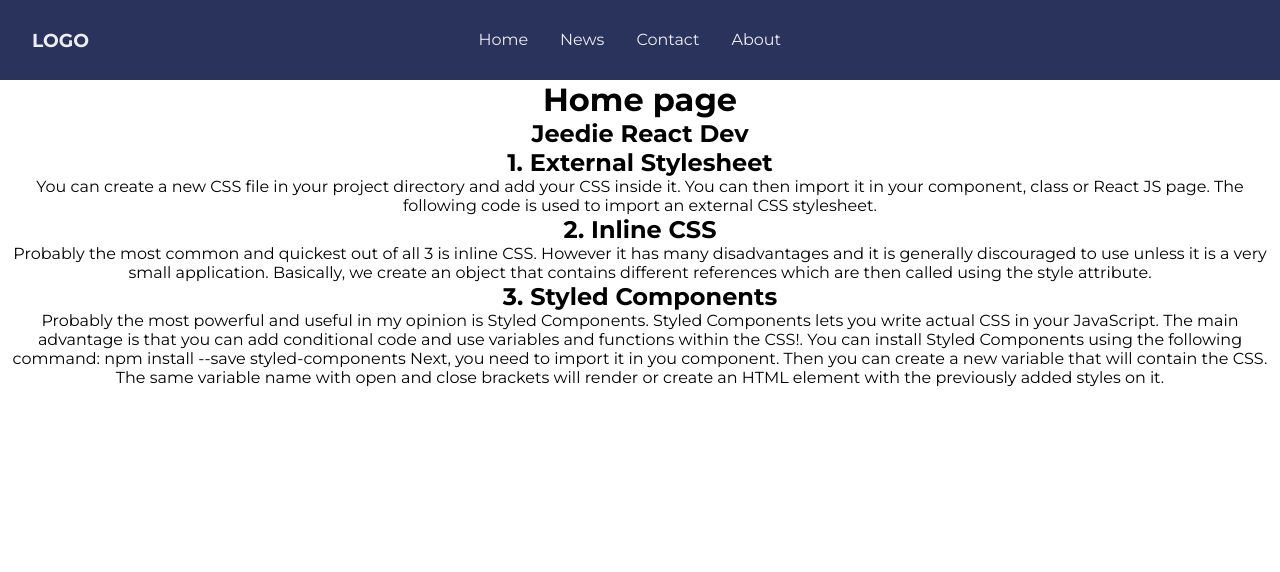
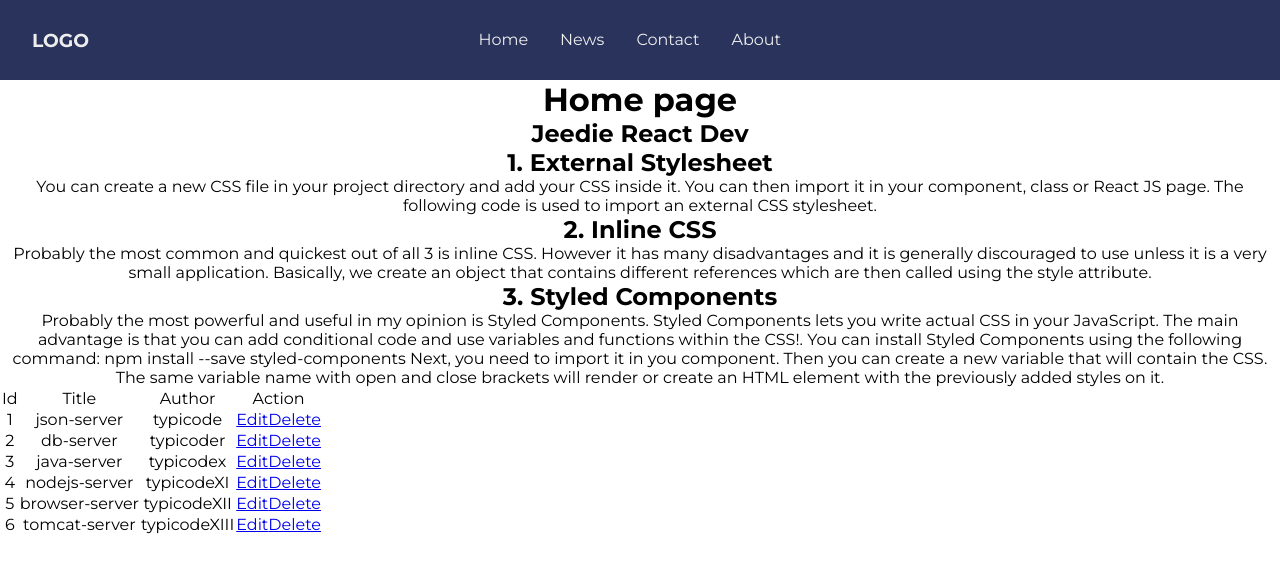
Before and after one commit to Enowizzy/react-app, a React (Create React App) app: page / in a window 1280 px wide. Shown: the top 572 px of the page. Built offline with nearby package versions, Linux system fonts and the light colour scheme; data requests are answered from the project's data file.

Commit message:
finish news list

```diff
--- a/src/user/components/body/body.js
+++ b/src/user/components/body/body.js
@@ -1,4 +1,19 @@
+import { useEffect, useState } from "react";
+
 const Body = () => {
+    const [news_lists$, news_update$] = useState([]);
+
+    useEffect(() => {
+        fetch('http://localhost:8000/news').then(res => {
+            return res.json();
+        }).then(resp => {
+            news_update$(resp);
+        }).catch((err) => {
+            console.log(err.message)
+        });
+    }, [])
+
+
     return (
         <div class="col-md-8">
             <h2>1. External Stylesheet</h2>
@@ -16,6 +31,33 @@ const Body = () => {
                 You can install Styled Components using the following command:
                 npm install --save styled-components
                 Next, you need to import it in you component. Then you can create a new variable that will contain the CSS. The same variable name with open and close brackets will render or create an HTML element with the previously added styles on it.</p>
+
+            <table className="table table-bordered">
+                <thead className="bg-dark text-white">
+                    <tr>
+                        <td>Id</td>
+                        <td>Title</td>
+                        <td>Author</td>
+                        <td>Action</td>
+                    </tr>
+                </thead>
+                <tbody>
+                {
+                    news_lists$.map((news_list$)=>(
+                        <tr key={news_list$.id}>
+                            <td>{news_list$.id}</td>
+                            <td>{news_list$.title}</td>
+                            <td>{news_list$.author}</td>
+                            <td>
+                                <a href="edit" className="btn btn-primary">Edit</a>
+                                <a href="delete" className="btn btn-danger">Delete</a>
+                            </td>
+                        </tr>
+                    ))
+                }
+                </tbody>
+            </table>
+
         </div>
     );
 }
```
